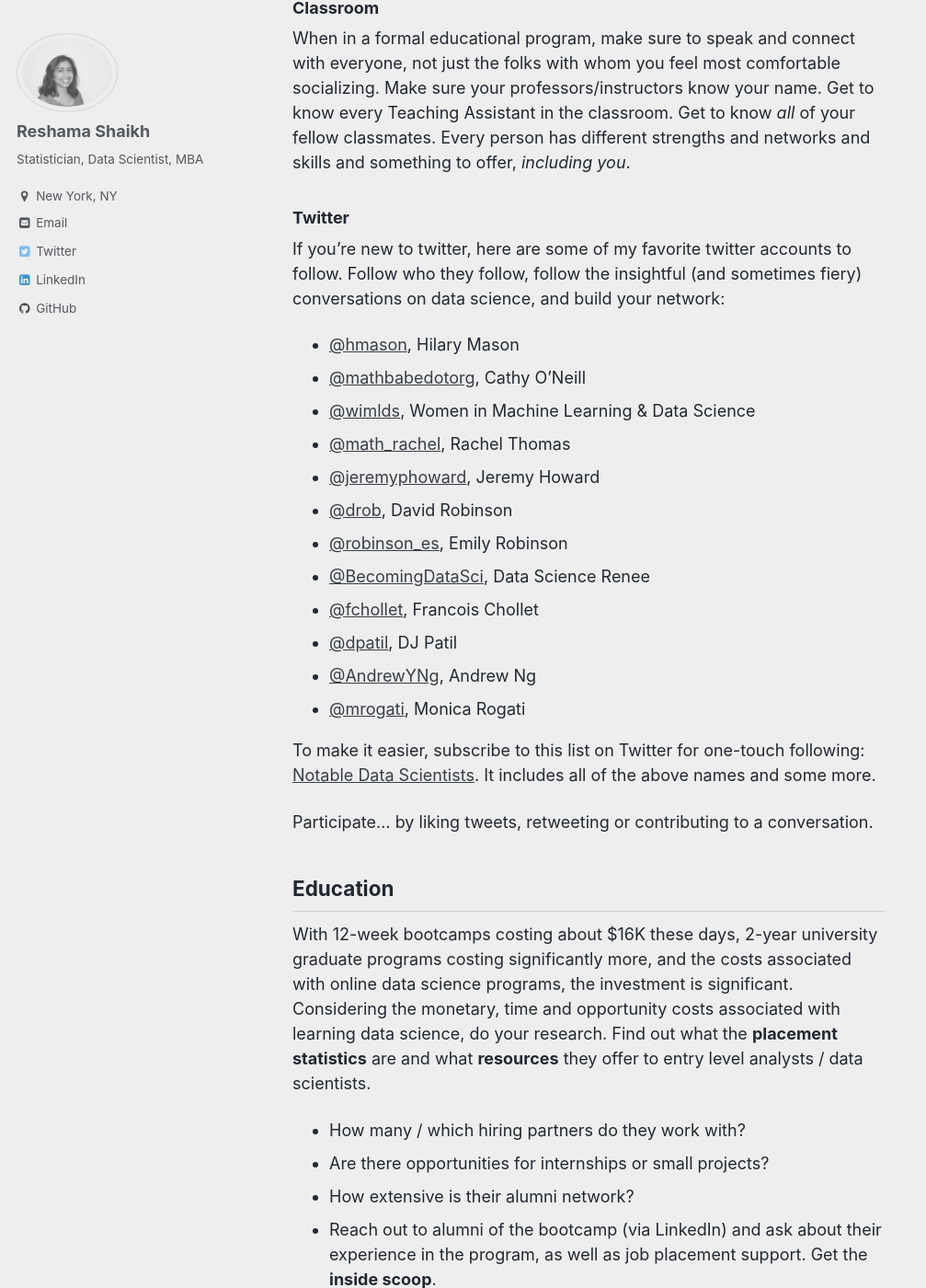
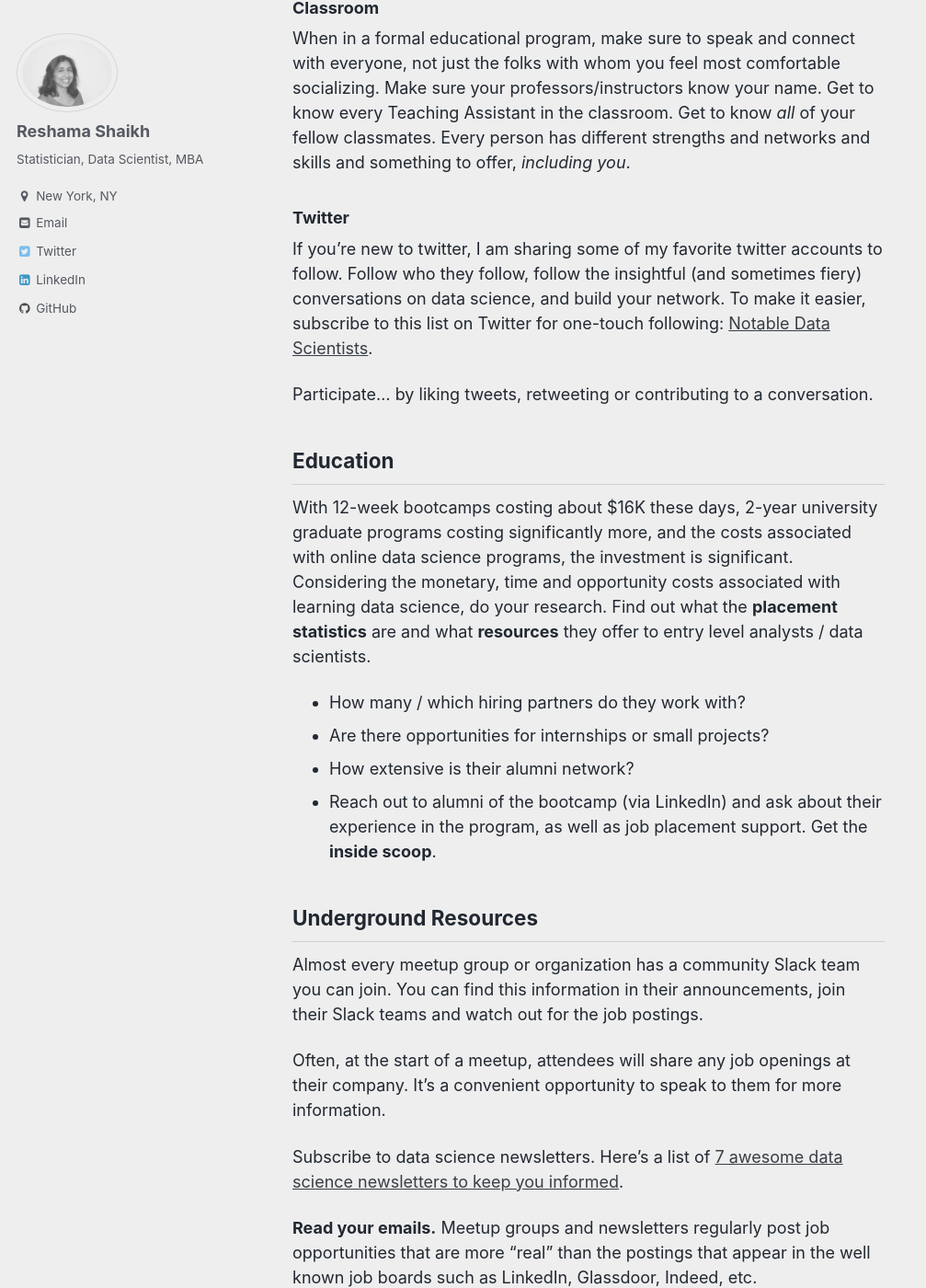
Before and after one commit to reshamas/reshamas.github.io, a Jekyll site: the page built from _posts/2018-02-26-first-data-science-job.md, in a window 1280 px wide and 1400 px high, scrolled down 3237 px. Shown: the whole window at 92% size, without its empty margins (0-1007 px from the left). Built offline with Jekyll 4.4.1, drawn with Linux system fonts in a browser that asks for light colours; some of the changed text lies outside the part shown.

Commit message:
twitter list

```diff
--- a/_posts/2018-02-26-first-data-science-job.md
+++ b/_posts/2018-02-26-first-data-science-job.md
@@ -68,21 +68,7 @@
 When in a formal educational program, make sure to speak and connect with everyone, not just the folks with whom you feel most comfortable socializing.  Make sure your professors/instructors know your name.  Get to know every Teaching Assistant in the classroom.  Get to know *all* of your fellow classmates.  Every person has different strengths and networks and skills and something to offer, *including you*.
 
 ### Twitter
-If you're new to twitter, here are some of my favorite twitter accounts to follow.  Follow who they follow, follow the insightful (and sometimes fiery) conversations on data science, and build your network:
-- [@hmason](https://twitter.com/hmason), Hilary Mason
-- [@mathbabedotorg](https://twitter.com/mathbabedotorg), Cathy O'Neill
-- [@wimlds](https://twitter.com/wimlds), Women in Machine Learning & Data Science
-- [@math_rachel](https://twitter.com/math_rachel), Rachel Thomas
-- [@jeremyphoward](https://twitter.com/jeremyphoward), Jeremy Howard
-- [@drob](https://twitter.com/drob), David Robinson
-- [@robinson_es](https://twitter.com/robinson_es), Emily Robinson
-- [@BecomingDataSci](https://twitter.com/BecomingDataSci), Data Science Renee
-- [@fchollet](https://twitter.com/fchollet), Francois Chollet
-- [@dpatil](https://twitter.com/dpatil), DJ Patil
-- [@AndrewYNg](https://twitter.com/AndrewYNg), Andrew Ng
-- [@mrogati](https://twitter.com/mrogati), Monica Rogati
-
-To make it easier, subscribe to this list on Twitter for one-touch following:  [Notable Data Scientists](https://twitter.com/reshamas/lists/notable-data-scientists/members).  It includes all of the above names and some more.
+If you're new to twitter, I am sharing some of my favorite twitter accounts to follow.  Follow who they follow, follow the insightful (and sometimes fiery) conversations on data science, and build your network.  To make it easier, subscribe to this list on Twitter for one-touch following:  [Notable Data Scientists](https://twitter.com/reshamas/lists/notable-data-scientists/members).
 
 Participate... by liking tweets, retweeting or contributing to a conversation.
 
```
